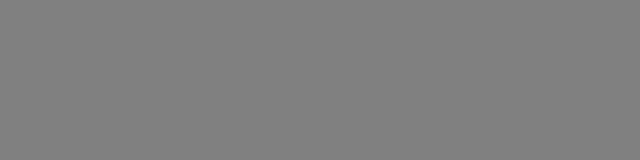
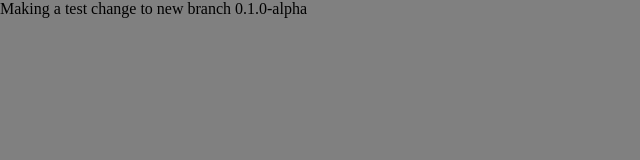
Before and after one commit to AILyricEditor/watchmans-collection, a plain HTML site: page index.html in a window 1280 px wide. Shown: the whole page, without its empty margins (0-640 px from the left). Drawn offline with Linux system fonts and the light colour scheme.

Commit message:
Added test change for new branch 0.1.0-alpha

```diff
--- a/index.html
+++ b/index.html
@@ -7,6 +7,7 @@
 	<link rel="stylesheet" href="style.css">
 </head>
 <body>
+	<div>Making a test change to new branch 0.1.0-alpha</div>
 	<src src="main.js"></src>
 </body>
 </html>
```
